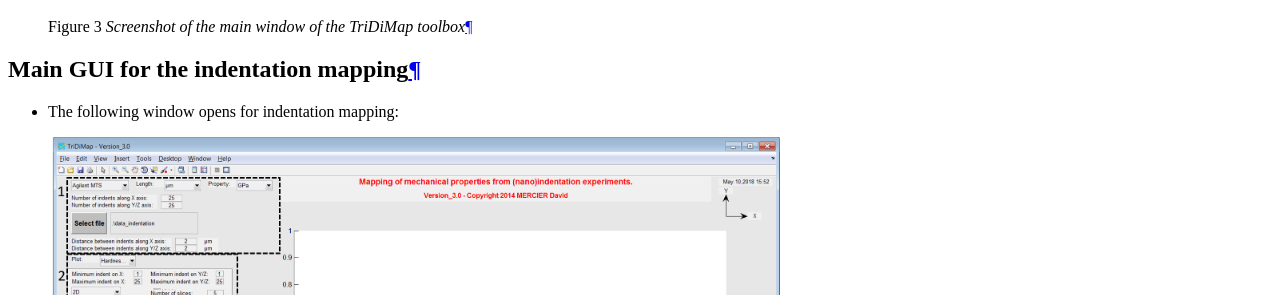
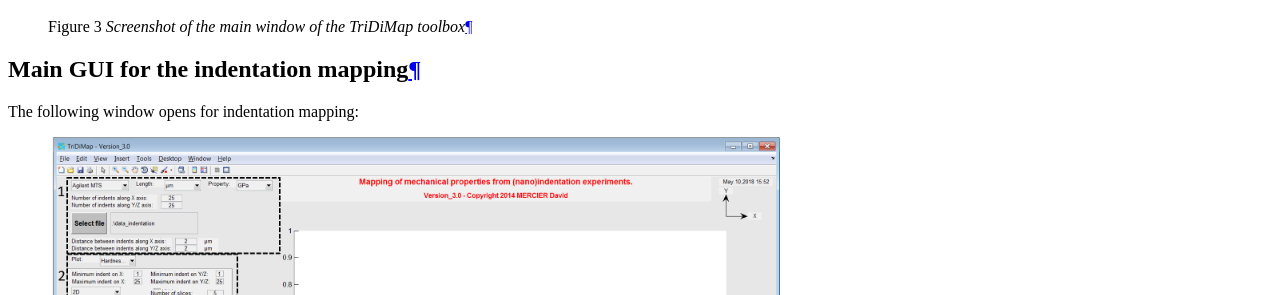
Before and after one commit to DavidMercier/TriDiMap, a Sphinx documentation site: the page built from doc/getting_started.rst, in a window 1280 px wide. Shown: the part 825-1120 px from the top of the page. Built offline with Sphinx 7.4.7, drawn with Linux system fonts in a browser that asks for light colours; comment, search, counter and statistics services are not loaded.

Commit message:
corrected pics and docs

```diff
--- a/doc/getting_started.rst
+++ b/doc/getting_started.rst
@@ -35,7 +35,7 @@
 Main GUI for the indentation mapping
 ####################################################
 
-* The following window opens for indentation mapping:
+The following window opens for indentation mapping:
 
 .. figure:: ./_pictures/gui_index.png
    :scale: 40 %
@@ -87,7 +87,7 @@
 Second GUI for the maps correlation
 ####################################################
 
-* A second window opens for maps correlation, when user click on the 'BINARIZATION':
+A second window opens for maps correlation, when user click on the 'BINARIZATION':
 
 .. figure:: ./_pictures/GUI_Main_Window_2.png
    :scale: 30 %
@@ -95,7 +95,7 @@
 
    *Screenshot of the second window of the TriDiMap toolbox*
 
-* It is always possible to go back to the main GUI, by clicking on the 'MAPPING' button.
+It is always possible to go back to the main GUI, by clicking on the 'MAPPING' button.
 
 .. figure:: ./_pictures/gui_index_2.png
    :scale: 30 %
--- a/doc/image_correlation.rst
+++ b/doc/image_correlation.rst
@@ -95,7 +95,7 @@
    *Scheme of different indentation tests (cross-sectional view) and mathematical criteria,for discrimination between correct measurements and artefacts in the correlation process during the ICTBI analysis*
 
 .. figure:: ./_pictures/cleanedE-H.png
-   :scale: 40 %
+   :scale: 60 %
    :align: center
 
    *Cleaned E-h plot*
--- a/doc/tomography.rst
+++ b/doc/tomography.rst
@@ -50,8 +50,7 @@
 Using the TriDiMap toolbox and 'Powerpoint',
 the following figure can be obtained by doing a combination of surface and in-depth indentation maps.
 
-
-    .. figure:: ./_pictures/gif_4Dmap/cs_map.png
+    .. figure:: ./_pictures/cs_map.png
         :scale: 100 %
         :align: center
 
```
Also changed, not shown: doc/_pictures/gui_index_2.png.
